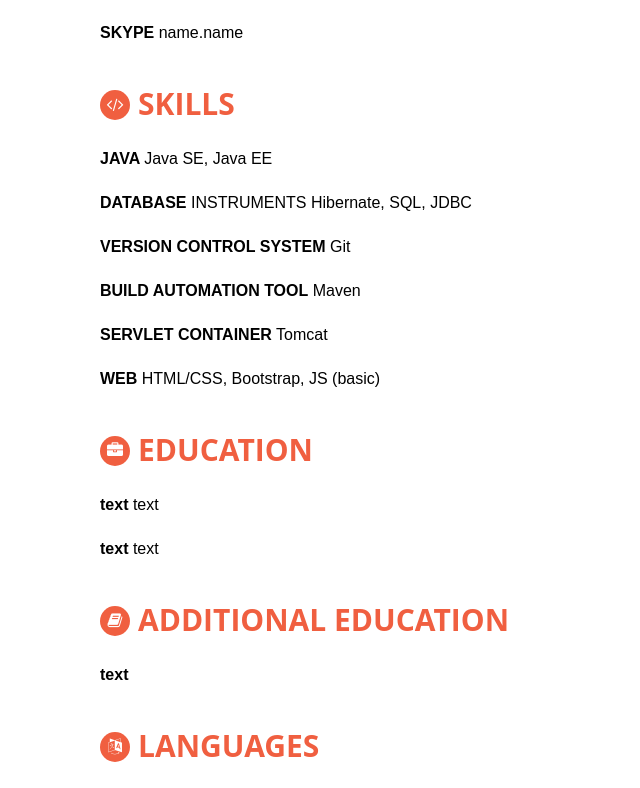
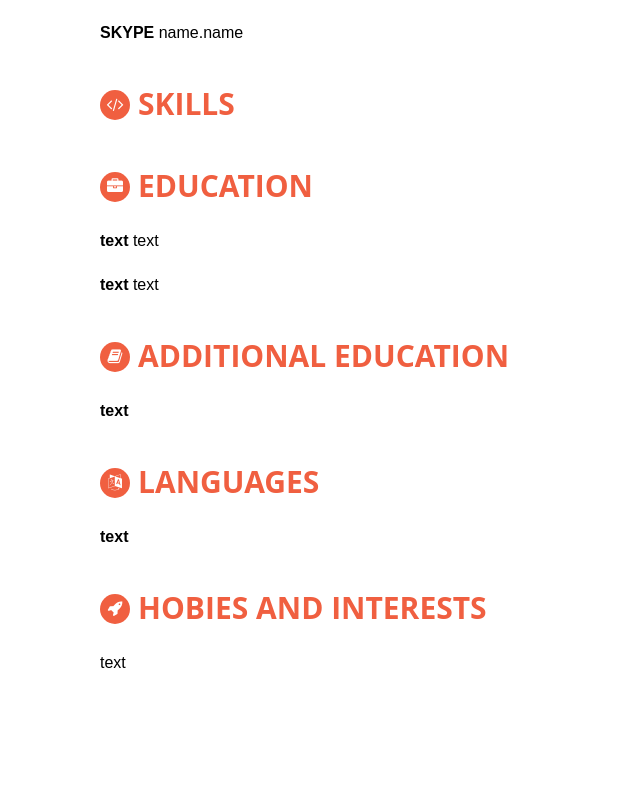
Before and after one commit to OlegKKK/cv-landing-page, a plain HTML site: page index.html in a window 1280 px wide. Shown: the part 1455-2243 px from the top of the page, without its empty margins (0-640 px from the left). Drawn offline with Linux system fonts and the light colour scheme.

Commit message:
Update index.html

```diff
--- a/index.html
+++ b/index.html
@@ -96,19 +96,7 @@
                     </div>
                 </div>
                 <div class="details">
-                    <p style="box-sizing: border-box; margin: 0px 0px 20px; padding: 0px; border: 0px; font-stretch: inherit; line-height: 1.5; font-family: Montserrat, sans-serif; vertical-align: baseline; background-color: rgb(255, 255, 255);">
-                        <span style="font-size: 16px;"><strong>JAVA </strong>Java SE, Java EE</span></p>
-                    <p style="box-sizing: border-box; margin: 0px 0px 20px; padding: 0px; border: 0px; font-stretch: inherit; line-height: 1.5; font-family: Montserrat, sans-serif; vertical-align: baseline; background-color: rgb(255, 255, 255);">
-                        <strong><span style="font-size: 16px;">DATABASE&nbsp;</span></strong><span style="font-size: 16px; line-height: 1.5;">INSTRUMENTS Hibernate, SQL, JDBC </span></p>
-                    <p style="box-sizing: border-box; margin: 0px 0px 20px; padding: 0px; border: 0px; font-stretch: inherit; line-height: 1.5; font-family: Montserrat, sans-serif; vertical-align: baseline; background-color: rgb(255, 255, 255);">
-                        <span style="font-size: 16px; line-height: 1.5;"><strong>VERSION CONTROL SYSTEM</strong> Git </span></p>
-                    <p style="box-sizing: border-box; margin: 0px 0px 20px; padding: 0px; border: 0px; font-stretch: inherit; line-height: 1.5; font-family: Montserrat, sans-serif; vertical-align: baseline; background-color: rgb(255, 255, 255);">
-                        <span style="font-size: 16px; line-height: 1.5;"><strong>BUILD AUTOMATION TOOL</strong> Maven </span></p>
-                    <p style="box-sizing: border-box; margin: 0px 0px 20px; padding: 0px; border: 0px; font-stretch: inherit; line-height: 1.5; font-family: Montserrat, sans-serif; vertical-align: baseline; background-color: rgb(255, 255, 255);">
-                        <span style="font-size: 16px; line-height: 1.5;"><strong>SERVLET CONTAINER</strong> Tomcat </span></p>
-                    <p style="box-sizing: border-box; margin: 0px 0px 20px; padding: 0px; border: 0px; font-stretch: inherit; line-height: 1.5; font-family: Montserrat, sans-serif; vertical-align: baseline; background-color: rgb(255, 255, 255);">
-                        <span style="font-size: 16px; line-height: 1.5;"><strong>WEB</strong> HTML/CSS, Bootstrap, JS (basic)</span></p>
-                </div>
+                    </div>
             </div>
             <h2 class="section-title"><i class="fa fa-briefcase"></i>Education</h2>
             <div class="item">
```
